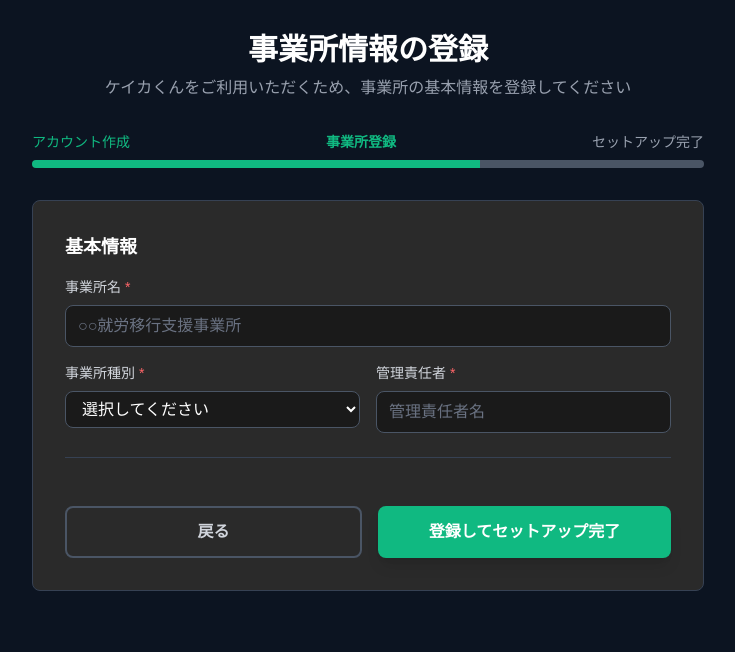
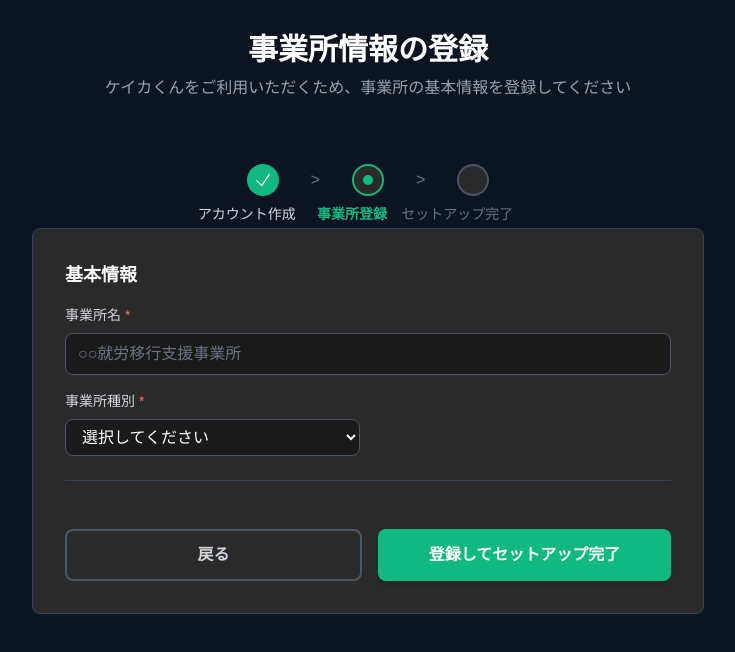
Before and after one commit to nto300002/keikakun_front, a Next.js app: page /auth/admin/office_setup in a window 1280 px wide. Shown: the top 652 px of the page, without its empty margins (272-1007 px from the left). Built offline with nearby package versions, Linux system fonts and the light colour scheme.

Commit message:
feat: UIコンポーネント-認証ステップ:事務所登録

```diff
--- a/components/OfficeSetup.tsx
+++ b/components/OfficeSetup.tsx
@@ -2,38 +2,39 @@
 
 import { useState } from 'react';
 import { useRouter } from 'next/navigation';
+import { useForm } from 'react-hook-form';
+import { zodResolver } from '@hookform/resolvers/zod';
+import { z } from 'zod';
+import StepWizard from '@/components/ui/StepWizard';
+import { officeApi } from '@/lib/auth';
 
-interface OfficeFormData {
-  name: string;
-  officeType: string;
-  postalCode: string;
-  prefecture: string;
-  city: string;
-  address: string;
-  phoneNumber: string;
-  directorName: string;
-  capacity: string;
-  businessHours: string;
-  description: string;
-}
+const officeSetupSchema = z.object({
+  name: z.string().min(1, '事業所名を入力してください'),
+  type: z.enum(['transition_to_employment', 'type_A_office', 'type_B_office'], {
+    message: '事業所種別を正しく選択してください',
+  }),
+});
+
+type OfficeFormData = z.infer<typeof officeSetupSchema>;
 
 export default function OfficeSetup() {
-  const [formData, setFormData] = useState<OfficeFormData>({
-    name: '',
-    officeType: '',
-    postalCode: '',
-    prefecture: '',
-    city: '',
-    address: '',
-    phoneNumber: '',
-    directorName: '',
-    capacity: '',
-    businessHours: '',
-    description: ''
+  const [isLoading, setIsLoading] = useState(false);
+  const router = useRouter();
+
+  const {
+    register,
+    handleSubmit,
+    formState: { errors },
+    setError: setFormError
+  } = useForm<OfficeFormData>({
+    resolver: zodResolver(officeSetupSchema)
   });
-  const [isLoading, setIsLoading] = useState(false);
-  const [error, setError] = useState('');
-  const router = useRouter();
+
+  const steps = [
+    { id: 'signup', title: 'アカウント作成', status: 'completed' as const },
+    { id: 'office', title: '事業所登録', status: 'current' as const },
+    { id: 'complete', title: 'セットアップ完了', status: 'pending' as const }
+  ];
 
   const officeTypes = [
     { value: 'transition_to_employment', label: '就労移行支援' },
@@ -41,39 +42,20 @@ export default function OfficeSetup() {
     { value: 'type_B_office', label: '就労継続支援B型' }
   ];
 
-  const prefectures = [
-    '北海道', '青森県', '岩手県', '宮城県', '秋田県', '山形県', '福島県',
-    '茨城県', '栃木県', '群馬県', '埼玉県', '千葉県', '東京都', '神奈川県',
-    '新潟県', '富山県', '石川県', '福井県', '山梨県', '長野県', '岐阜県', '静岡県', '愛知県',
-    '三重県', '滋賀県', '京都府', '大阪府', '兵庫県', '奈良県', '和歌山県',
-    '鳥取県', '島根県', '岡山県', '広島県', '山口県',
-    '徳島県', '香川県', '愛媛県', '高知県',
-    '福岡県', '佐賀県', '長崎県', '熊本県', '大分県', '宮崎県', '鹿児島県', '沖縄県'
-  ];
-
-  const handleChange = (e: React.ChangeEvent<HTMLInputElement | HTMLSelectElement | HTMLTextAreaElement>) => {
-    const { name, value } = e.target;
-    setFormData(prev => ({
-      ...prev,
-      [name]: value
-    }));
-  };
-
-  const handleSubmit = async (e: React.FormEvent) => {
-    e.preventDefault();
-    setError('');
+  const onSubmit = async (data: OfficeFormData) => {
     setIsLoading(true);
 
     try {
-      // ここでAPIに送信
-      console.log('Office setup data:', formData);
+      await officeApi.setupOffice({
+        name: data.name,
+        office_type: data.type,
+      });
 
-      // 仮の成功処理
-      setTimeout(() => {
-        router.push('/dashboard');
-      }, 1000);
+      router.push('/auth/setup-success');
     } catch (error) {
-      setError('事業所情報の登録に失敗しました');
+      setFormError('root', {
+        message: error instanceof Error ? error.message : '事業所情報の登録に失敗しました'
+      });
     } finally {
       setIsLoading(false);
     }
@@ -92,26 +74,15 @@ export default function OfficeSetup() {
           </p>
         </div>
 
-        {/* プログレス */}
-        <div className="mb-8">
-          <div className="flex items-center justify-between text-sm">
-            <span className="text-[#10B981]">アカウント作成</span>
-            <span className="text-[#10B981] font-semibold">事業所登録</span>
-            <span className="text-gray-400">セットアップ完了</span>
-          </div>
-          <div className="mt-2 flex">
-            <div className="flex-1 bg-[#10B981] h-2 rounded-l"></div>
-            <div className="flex-1 bg-[#10B981] h-2"></div>
-            <div className="flex-1 bg-gray-600 h-2 rounded-r"></div>
-          </div>
-        </div>
+        {/* ステップウィザード */}
+        <StepWizard steps={steps} />
 
         {/* フォーム */}
         <div className="bg-[#2A2A2A] rounded-lg border border-gray-700 p-8">
-          <form onSubmit={handleSubmit} className="space-y-6">
-            {error && (
+          <form onSubmit={handleSubmit(onSubmit)} className="space-y-6">
+            {errors.root && (
               <div className="bg-red-500/10 border border-red-500/20 rounded-lg p-4 text-red-400 text-sm">
-                {error}
+                {errors.root.message}
               </div>
             )}
 
@@ -125,14 +96,14 @@ export default function OfficeSetup() {
                     事業所名 <span className="text-red-400">*</span>
                   </label>
                   <input
-                    name="name"
                     type="text"
-                    required
-                    value={formData.name}
-                    onChange={handleChange}
+                    {...register('name')}
                     className="w-full px-3 py-2 bg-[#1A1A1A] border border-gray-600 rounded-lg text-white placeholder-gray-500 focus:outline-none focus:ring-2 focus:ring-[#10B981] focus:border-transparent"
                     placeholder="○○就労移行支援事業所"
                   />
+                  {errors.name && (
+                    <p className="text-red-400 text-sm mt-1">{errors.name.message}</p>
+                  )}
                 </div>
 
                 <div>
@@ -140,10 +111,7 @@ export default function OfficeSetup() {
                     事業所種別 <span className="text-red-400">*</span>
                   </label>
                   <select
-                    name="officeType"
-                    required
-                    value={formData.officeType}
-                    onChange={handleChange}
+                    {...register('type')}
                     className="w-full px-3 py-2 bg-[#1A1A1A] border border-gray-600 rounded-lg text-white focus:outline-none focus:ring-2 focus:ring-[#10B981] focus:border-transparent"
                   >
                     <option value="">選択してください</option>
@@ -151,22 +119,11 @@ export default function OfficeSetup() {
                       <option key={type.value} value={type.value}>{type.label}</option>
                     ))}
                   </select>
+                  {errors.type && (
+                    <p className="text-red-400 text-sm mt-1">{errors.type.message}</p>
+                  )}
                 </div>
 
-                <div>
-                  <label className="block text-sm font-medium text-gray-300 mb-2">
-                    管理責任者 <span className="text-red-400">*</span>
-                  </label>
-                  <input
-                    name="directorName"
-                    type="text"
-                    required
-                    value={formData.directorName}
-                    onChange={handleChange}
-                    className="w-full px-3 py-2 bg-[#1A1A1A] border border-gray-600 rounded-lg text-white placeholder-gray-500 focus:outline-none focus:ring-2 focus:ring-[#10B981] focus:border-transparent"
-                    placeholder="管理責任者名"
-                  />
-                </div>
               </div>
             </div>
 
```
